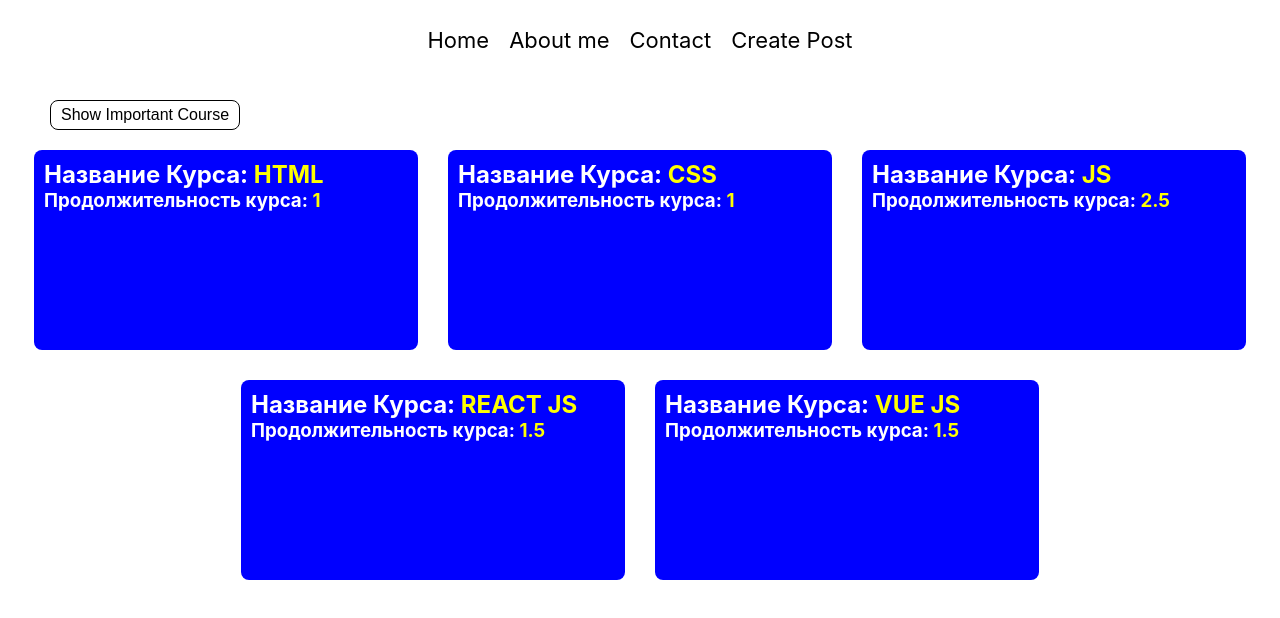
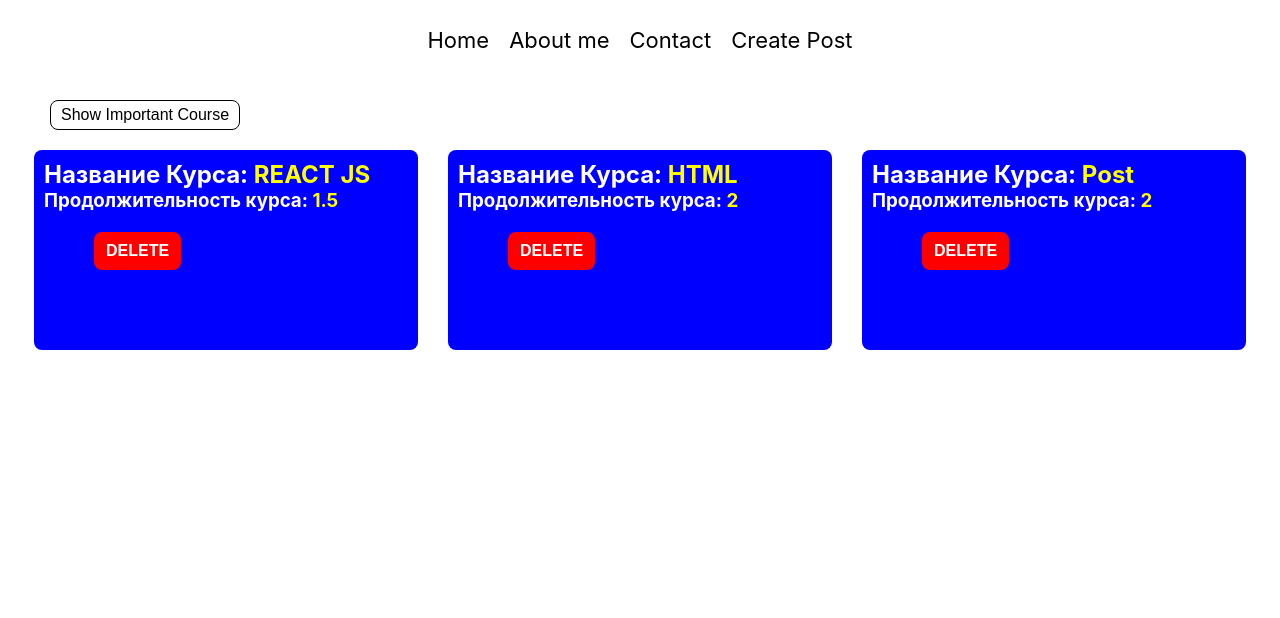
Before and after one commit to Khalilov07/blog-15-00, a React (Create React App) app: page / in a window 1280 px wide. Shown: the top 618 px of the page. Built offline with nearby package versions, Linux system fonts and the light colour scheme; data requests are answered from the project's data file.

Commit message:
add delete post

```diff
--- a/api/db.json
+++ b/api/db.json
@@ -1,23 +1,5 @@
 {
   "courses": [
-    {
-      "id": 1,
-      "title": "HTML",
-      "duration": 1,
-      "important" : false
-    },
-    {
-      "id": 2,
-      "title": "CSS",
-      "duration": 1,
-      "important" : true
-    },
-    {
-      "id": 3,
-      "title": "JS",
-      "duration": 2.5,
-      "important" : true
-    },
     {
       "id": 4,
       "title": "REACT JS",
@@ -25,10 +7,16 @@
       "important": true
     },
     {
-      "id": 5,
-      "title": "VUE JS ",
-      "duration": 1.5,
-      "important": false
+      "title": "HTML",
+      "duration": "2",
+      "important": true,
+      "id": 5
+    },
+    {
+      "title": "Post",
+      "duration": "2",
+      "important": true,
+      "id": 6
     }
   ]
 }
--- a/src/components/CourseItem/CourseItem.jsx
+++ b/src/components/CourseItem/CourseItem.jsx
@@ -1,15 +1,23 @@
-import React from 'react';
+import React from "react";
 
-import './courseitem.css'
+import "./courseitem.css";
 
-const CourseItem = ({ course }) => {
-
-    return (
-        <div className="course">
-            <h2>Название Курса: <span>{course.title}</span> </h2>
-            <h3>Продолжительность курса: <span>{course.duration}</span> </h3>
-        </div>
-    );
+const CourseItem = ({ course, deletePost }) => {
+  return (
+    <div className="course">
+      <div className="course__info">
+        <h2>
+          Название Курса: <span>{course.title}</span>
+        </h2>
+        <h3>
+          Продолжительность курса: <span>{course.duration}</span>
+        </h3>
+      </div>
+      <div className="course__buttons">
+        <button onClick={() => deletePost()}>DELETE</button>
+      </div>
+    </div>
+  );
 };
 
 // почитать про axios и понять где его нужно применить
--- a/src/components/CourseItem/courseitem.css
+++ b/src/components/CourseItem/courseitem.css
@@ -10,3 +10,15 @@
 .course span {
     color: yellow;
 }
+
+.course__buttons {
+    display: flex;
+}
+
+.course__buttons button {
+    border: none;
+    color: white;
+    background: red;
+    font-weight: 600;
+    padding: 10px 12px;
+}
--- a/src/pages/CreatePost/CreatePost.jsx
+++ b/src/pages/CreatePost/CreatePost.jsx
@@ -8,6 +8,10 @@ import { Button } from "@mui/material";
 import { Snackbar } from "@mui/material";
 import MuiAlert, { AlertProps } from "@mui/material/Alert";
 import { useNavigate } from "react-router-dom";
+import InputLabel from '@mui/material/InputLabel';
+import MenuItem from '@mui/material/MenuItem';
+import FormControl from '@mui/material/FormControl';
+import Select from '@mui/material/Select';
 
 const Alert = React.forwardRef(function Alert(props, ref) {
   return <MuiAlert elevation={6} ref={ref} variant="filled" {...props} />;
@@ -16,6 +20,7 @@ const Alert = React.forwardRef(function Alert(props, ref) {
 const CreatePost = () => {
   const [title, setTitle] = useState(""); // setTitle - это функция которая позволяет изменить состояние
   const [duration, setDuration] = useState(0); // состояние
+  const [important, setImportant] = useState()
   const [open, setOpen] = useState(false); // отображает нам уведомление
   const navigate = useNavigate();
 
@@ -25,6 +30,10 @@ const CreatePost = () => {
     }
 
     setOpen(false);
+  };
+
+  const handleChange = (event) => {
+    setImportant(event.target.value);
   };
 
   const toHome = () =>
@@ -39,6 +48,7 @@ const CreatePost = () => {
       // это наши новые данные, которые нужно отправить
       title,
       duration,
+      important
     };
 
     axios
@@ -46,6 +56,7 @@ const CreatePost = () => {
       .then((res) => {
         setTitle("");
         setDuration(0);
+        setImportant("")
         setOpen(true);
         toHome();
       }); // обработка promise
@@ -71,6 +82,21 @@ const CreatePost = () => {
           value={duration}
           onChange={(e) => setDuration(e.target.value)}
         />
+
+        <FormControl fullWidth>
+          <InputLabel id="demo-simple-select-label">Important</InputLabel>
+          <Select
+            labelId="demo-simple-select-label"
+            id="demo-simple-select"
+            value={important}
+            label="Important"
+            onChange={handleChange}
+          >
+            <MenuItem value={true}>IMPORTANT</MenuItem>
+            <MenuItem value={false}>UNIMPORTANT</MenuItem>
+          </Select>
+        </FormControl>
+
         <Button variant="contained" color="success" type="submit">
           SEND
         </Button>
--- a/src/pages/Home/HomePage.jsx
+++ b/src/pages/Home/HomePage.jsx
@@ -11,9 +11,8 @@ const getData = () => {
 };
 
 const HomePage = () => {
-
   const [courses, setCourses] = useState([]); // состояние нужно для получение данных с ответа
-  const [showAll, setShowAll] = useState(true)
+  const [showAll, setShowAll] = useState(true);
 
   useEffect(() => {
     getData().then((res) => setCourses(res.data));
@@ -23,14 +22,22 @@ const HomePage = () => {
   // если состояние ShowALL = true то тогда отображать все элемент в массиве, если false то тогда выполнять
   // фильтрацию
 
+  const filteredCourses = showAll ? courses : courses.filter((course) => course.important == true);
 
-  const filteredCourses = showAll === true ? courses : courses.filter((course) => course.important == true)
-
-  console.log(filteredCourses)
-
+  // json-server --watch db.json --port 3001
 
   const changeState = () => {
-    setShowAll(!showAll) // !true = false, !false = true
+    setShowAll(!showAll); // !true = false, !false = true
+  };
+
+  // в случае успешного удаления поста добавлять уведомление так как в createPost
+  // добавить кнопку EDIT (редактирование)
+
+  const deletePost = (id) => {
+    axios.delete(`http://localhost:3001/courses/${id}`)
+      .then(res => {
+
+      }) // promise
   }
 
   // useEffect() - позволяет выполнить какой-то эффект на странице
@@ -44,14 +51,15 @@ const HomePage = () => {
         с информацией о курсах
     */}
 
-      <button onClick={changeState}>{showAll == true ? "Show Important Course" : "Show All Course"}</button>
+      <button onClick={changeState}>
+        {showAll == true ? "Show Important Course" : "Show All Course"}
+      </button>
 
       <div className="course-wrapper">
         {filteredCourses.map((course) => (
-          <CourseItem key={course.id} course={course} />
+          <CourseItem key={course.id} course={course} deletePost={() => deletePost(course.id)} />
         ))}
       </div>
-
     </div>
   );
 };
```
